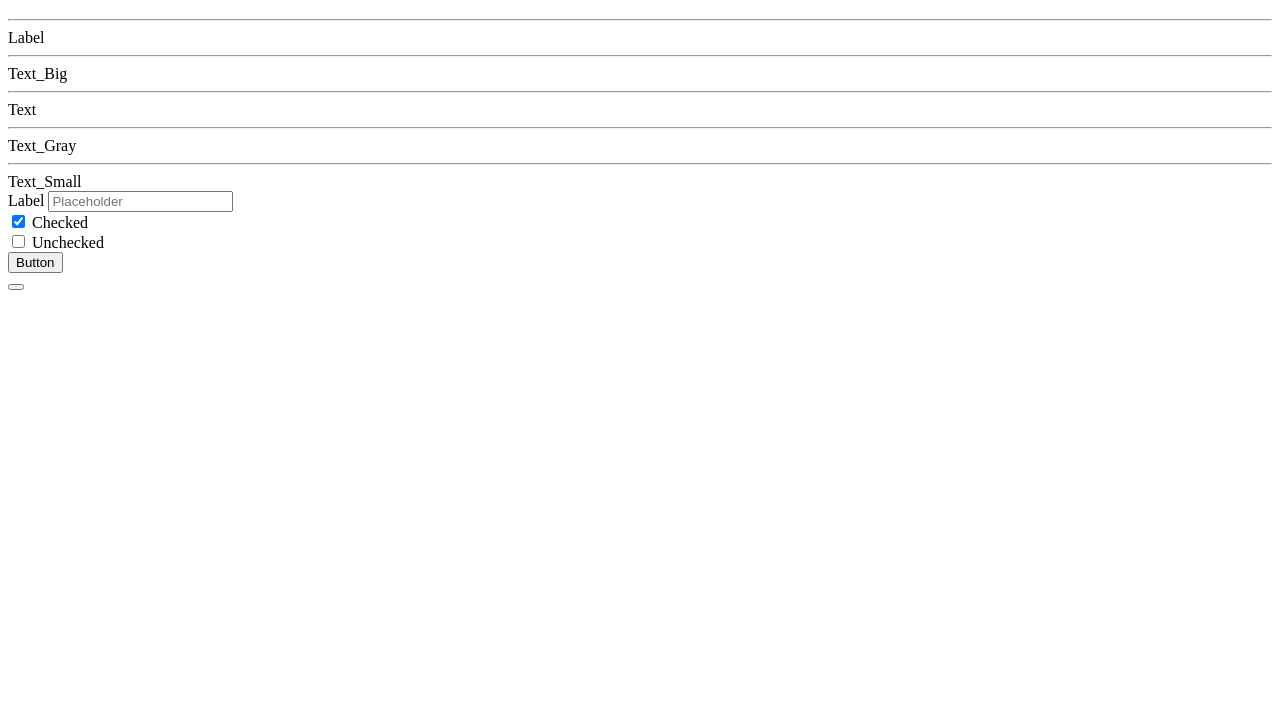
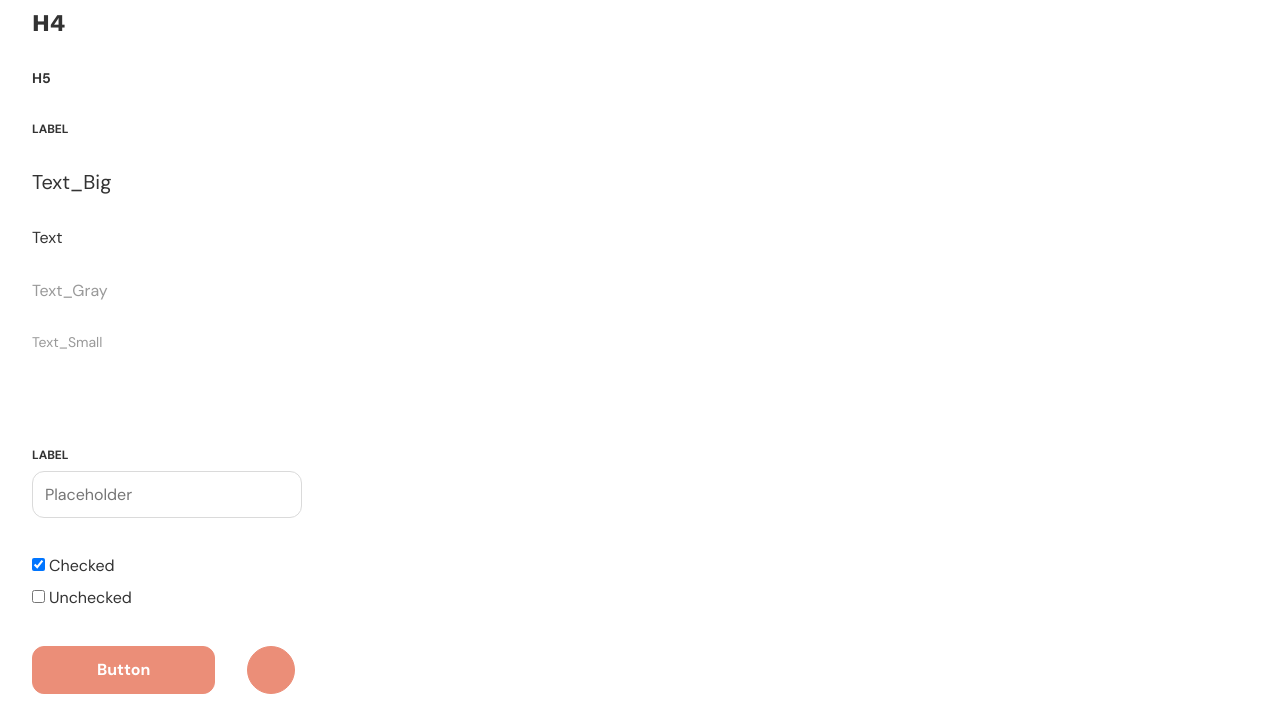
Before and after one commit to rodsl/projeto-integrador-digitalhouse, a plain HTML site: page components/styles.html in a window 1280 px wide. Shown: the part 316-1042 px from the top of the page. Before the commit the page ends 800 px from the top, so only its background shows below. Drawn offline with nearby package versions, Linux system fonts and the light colour scheme; the site is published under a folder, as on GitHub Pages, so addresses that start at the root find nothing.

Commit message:
Update styles.html

```diff
--- a/components/styles.html
+++ b/components/styles.html
@@ -4,7 +4,7 @@
     <meta charset="UTF-8" />
     <meta http-equiv="X-UA-Compatible" content="IE=edge" />
     <meta name="viewport" content="width=device-width, initial-scale=1.0" />
-    <link rel="stylesheet" href="/css/components.css" />
+    <link rel="stylesheet" href="../css/components.css" />
     <link
       href="https://fonts.googleapis.com/css2?family=DM+Sans:ital,wght@0,400;0,500;0,700;1,400;1,500;1,700&family=Work+Sans:ital,wght@0,100;0,200;0,300;0,400;0,500;0,600;0,700;0,800;0,900;1,100;1,200;1,300;1,400;1,500;1,600;1,700;1,800;1,900&display=swap"
       rel="stylesheet"
```
